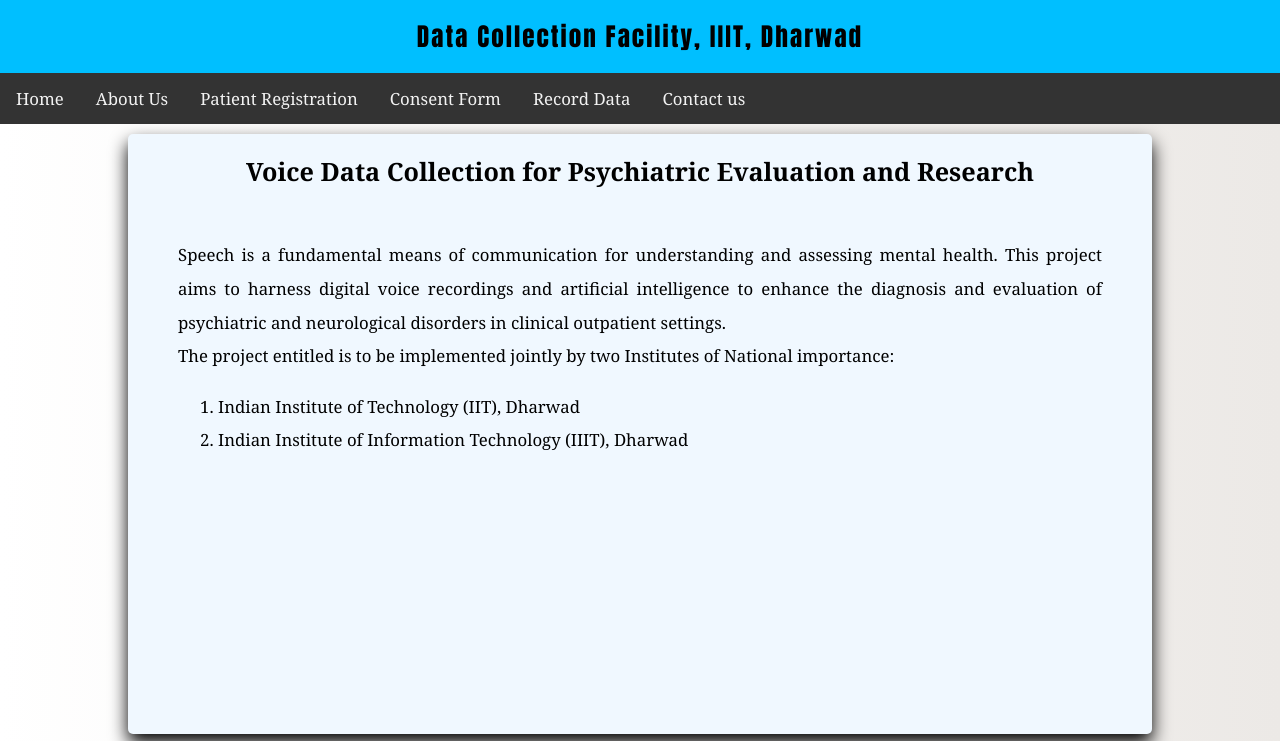
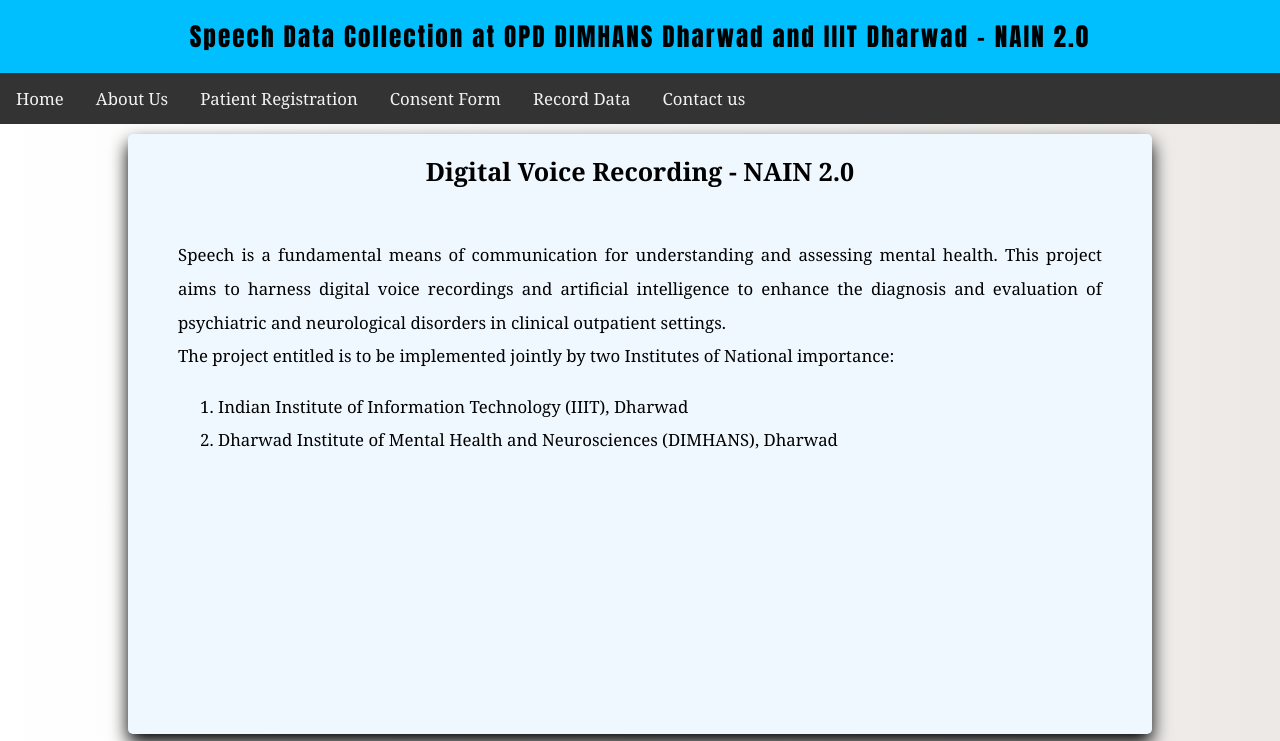
Before and after one commit to sravanm79/DataCollection, a website: page public/pages/aboutus.html in a window 1280 px wide. Shown: the top 741 px of the page. Drawn offline with Linux system fonts and the light colour scheme; files that its build step writes are made by us from their sources; files whose address does not match are found by name.

Commit message:
make content changes

```diff
--- a/new_app.js
+++ b/new_app.js
@@ -1,6 +1,6 @@
     /*
     * This script has been generated for the project titled
-    * "Voice Data Collection for Psychiatric Evaluation and Research"
+    * "Digital Voice Recording - NAIN 2.0"
     * The original author of the script is
     * Swapnil S Sontakke, Project Associate, IIIT, Dharwad
     * Year: January, 2022
--- a/public/js/configure.js
+++ b/public/js/configure.js
@@ -1,6 +1,6 @@
 /*
 *   This script has been generated for the project titled
-*   "Voice Data Collection for Psychiatric Evaluation and Research"
+*   "Digital Voice Recording - NAIN 2.0"
 *   The original author of the script is
 *   Swapnil S Sontakke, Project Associate, IIIT, Dharwad
 *   Year: January, 2022
--- a/public/js/dateTime.js
+++ b/public/js/dateTime.js
@@ -1,6 +1,6 @@
 /*
 *   This script has been generated for the project titled
-*   "Voice Data Collection for Psychiatric Evaluation and Research"
+*   "Digital Voice Recording - NAIN 2.0"
 *   The original author of the script is
 *   Swapnil S Sontakke, Project Associate, IIIT, Dharwad
 *   Year: February, 2022
--- a/public/js/fontSize.js
+++ b/public/js/fontSize.js
@@ -1,6 +1,6 @@
 /*
 *   This script has been generated for the project titled
-*   "Voice Data Collection for Psychiatric Evaluation and Research"
+*   "Digital Voice Recording - NAIN 2.0"
 *   The original author of the script is
 *   Swapnil S Sontakke, Project Associate, IIIT, Dharwad
 *   Year: February, 2022
--- a/public/js/stickyNav.js
+++ b/public/js/stickyNav.js
@@ -1,6 +1,6 @@
 /*
 *   This script has been generated for the project titled
-*   "Voice Data Collection for Psychiatric Evaluation and Research"
+*   "Digital Voice Recording - NAIN 2.0"
 *   The original author of the script is
 *   Swapnil S Sontakke, Project Associate, IIIT, Dharwad
 *   Year: February, 2022
--- a/public/js/windowSelector.js
+++ b/public/js/windowSelector.js
@@ -1,6 +1,6 @@
 /*
 *   This script has been generated for the project titled
-*   "Voice Data Collection for Psychiatric Evaluation and Research"
+*   "Digital Voice Recording - NAIN 2.0"
 *   The original author of the script is
 *   Swapnil S Sontakke, Project Associate, IIIT, Dharwad
 *   Year: February, 2022
--- a/public/pages/aboutus.html
+++ b/public/pages/aboutus.html
@@ -29,7 +29,7 @@
 <body>
 	<!--Page Header-->
 	<header class="header">
-		<p class="title">Data Collection Facility, IIIT, Dharwad</p>
+		<p class="title">Speech Data Collection at OPD DIMHANS Dharwad and IIIT Dharwad - NAIN 2.0</p>
 	</header>
 
 	<!--Page Navigation Links-->
@@ -53,14 +53,15 @@
 
 		<!--Page Main Cntent-->
 		<main class="main">
-			<h2 align="Center" style="font-family: cambria">Voice Data Collection for Psychiatric Evaluation and Research</h2>
+			<h2 align="Center" style="font-family: cambria">Digital Voice Recording - NAIN 2.0</h2>
 			<article  class="aboutus">
 				<p>Speech is a fundamental means of communication for understanding and assessing mental health. This project aims to harness digital voice recordings and artificial intelligence to enhance the diagnosis and evaluation of psychiatric and neurological disorders in clinical outpatient settings.
  				<br>
 				The project entitled is to be implemented jointly by two Institutes of National importance:
 				<ol>
-					<li>Indian Institute of Technology (IIT), Dharwad</li>
 					<li>Indian Institute of Information Technology (IIIT), Dharwad</li>
+					<li>Dharwad Institute of Mental Health and Neurosciences (DIMHANS), Dharwad</li>
+
 				</ol>
 				</p>
 			</article>
```
Also changed, not shown: public/pages/Home.html (+2 -2 lines), public/pages/consent.html (+2 -2 lines), public/pages/contactus.html (+1 -1 lines), public/pages/record.html (+1 -1 lines), public/pages/userDetails.html (+3 -3 lines).
